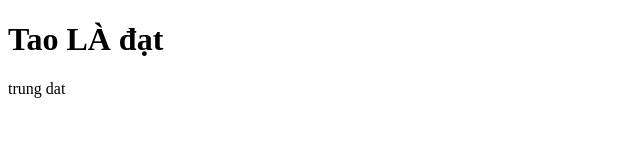
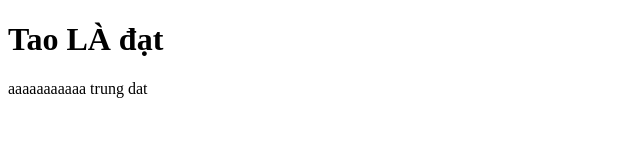
Before and after one commit to xuandat2001/tao_vui_thoi, a plain HTML site: page index.html in a window 1280 px wide. Shown: the whole page, without its empty margins (0-640 px from the left). Drawn offline with Linux system fonts and the light colour scheme.

Commit message:
Update index.html

```diff
--- a/index.html
+++ b/index.html
@@ -8,6 +8,7 @@
 </head>
 <body>
     <h1>Tao LÀ đạt</h1>
+    aaaaaaaaaaa
     trung
     dat
 </body>
```
